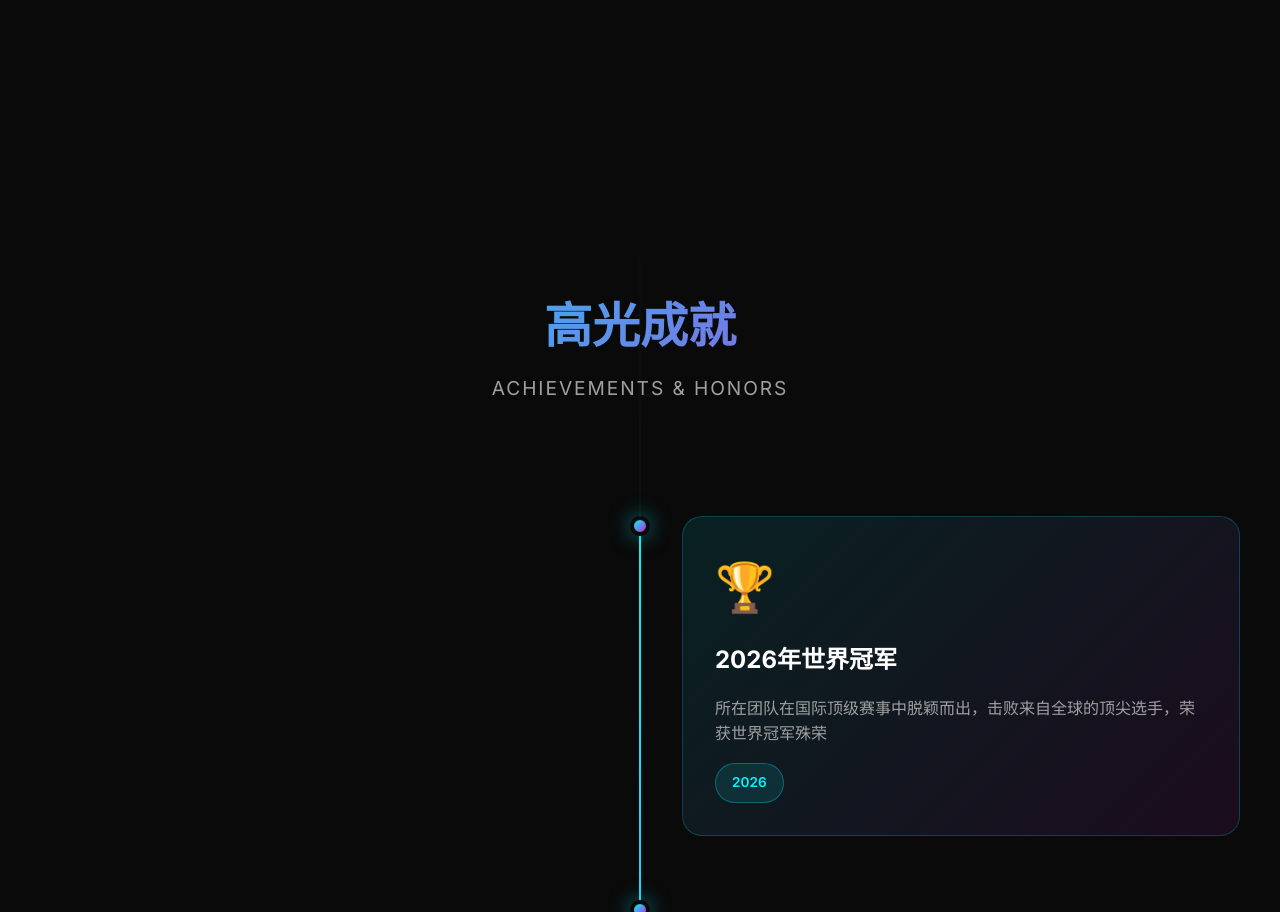
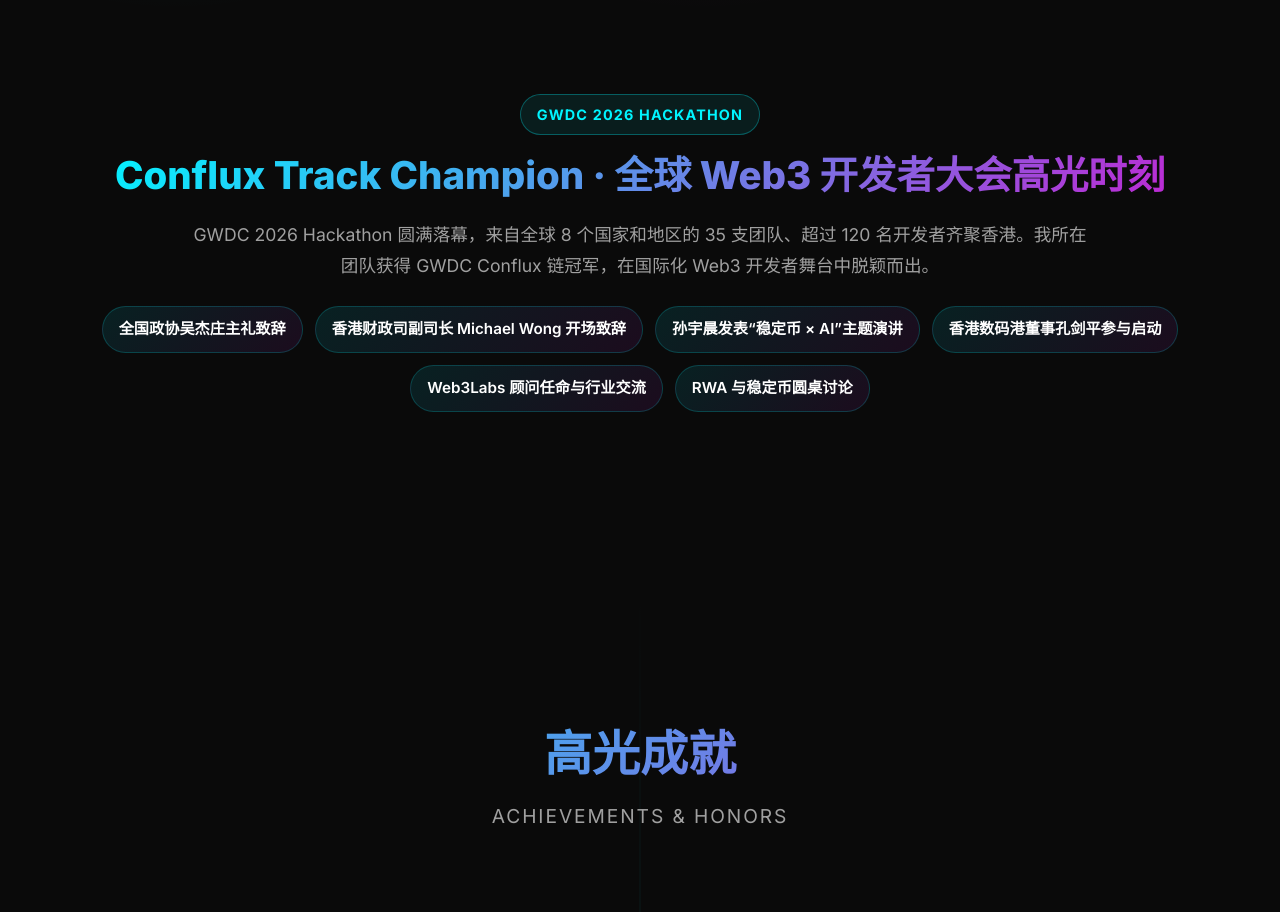
Before and after one commit to leafjava/resume, a Vue app: page / in a window 1280 px wide. Shown: the part 832-1744 px from the top of the page. Built offline with nearby package versions, Linux system fonts and the light colour scheme.

Commit message:
内容丰富

```diff
--- a/src/components/Hero.vue
+++ b/src/components/Hero.vue
@@ -19,8 +19,8 @@
           </div>
 
           <p class="hero-slogan">
-            从世界冠军赛场到区块链与 AI Agent 前沿<br/>
-            用技术与影响力连接下一代 Web3 未来
+             GWDC 2026 Hackathon 圆满落幕，来自全球 8 个国家和地区的 35 支团队、超过 120 名开发者齐聚香港。<br/>
+            我所在团队获得 GWDC Conflux 链冠军，在国际化 Web3 开发者舞台中脱颖而出。
           </p>
 
           <div class="hero-buttons">
--- a/src/views/GWDC.vue
+++ b/src/views/GWDC.vue
@@ -46,6 +46,29 @@
         class="view-more-btn"
       >
         View Interview on X →
+      </a>
+    </section>
+
+    <section class="official-award-section">
+      <h2>Official Award Announcement</h2>
+      <a
+        href="https://x.com/Web3Labs_Club/status/2021832024672399715"
+        target="_blank"
+        rel="noopener noreferrer"
+        class="official-award-card"
+      >
+        <img src="@/assets/image/gwdc3/1.png" alt="GWDC Conflux Track Champion 官方获奖发布">
+        <div class="official-award-overlay">
+          <span>View Official Award Post on X →</span>
+        </div>
+      </a>
+      <a
+        href="https://x.com/Web3Labs_Club/status/2021832024672399715"
+        target="_blank"
+        rel="noopener noreferrer"
+        class="view-more-btn official-award-btn"
+      >
+        View Official Award Post on X →
       </a>
     </section>
 
@@ -174,6 +197,67 @@
   transform: translateY(0);
 }
 
+.official-award-section .official-award-card {
+  display: block;
+  max-width: 900px;
+  margin: 0 auto;
+  position: relative;
+  border-radius: 12px;
+  overflow: hidden;
+  box-shadow: 0 8px 32px rgba(0, 245, 255, 0.2);
+  transition: transform 0.3s ease, box-shadow 0.3s ease;
+}
+
+.official-award-section .official-award-card img {
+  width: 100%;
+  height: auto;
+  display: block;
+}
+
+.official-award-section .official-award-overlay {
+  position: absolute;
+  bottom: 0;
+  left: 0;
+  right: 0;
+  background: linear-gradient(to top, rgba(0, 0, 0, 0.9), transparent);
+  padding: 2rem;
+  transform: translateY(100%);
+  transition: transform 0.3s ease;
+}
+
+.official-award-section .official-award-overlay span {
+  color: var(--color-cyan);
+  font-size: 1.2rem;
+  font-weight: 600;
+}
+
+.official-award-section .official-award-card:hover {
+  transform: translateY(-8px);
+  box-shadow: 0 12px 48px rgba(0, 245, 255, 0.3);
+}
+
+.official-award-section .official-award-card:hover .official-award-overlay {
+  transform: translateY(0);
+}
+
+.official-award-btn {
+  display: block;
+  margin: 2rem auto 0;
+  padding: 1rem 2rem;
+  background: var(--gradient-primary);
+  color: var(--color-bg);
+  font-weight: 600;
+  border-radius: 8px;
+  transition: transform 0.3s ease, box-shadow 0.3s ease;
+  text-align: center;
+  max-width: 340px;
+}
+
+.official-award-btn:hover {
+  transform: translateY(-4px);
+  box-shadow: 0 8px 24px rgba(0, 245, 255, 0.4);
+}
+
 .gallery-section .gallery-grid {
   display: grid;
   grid-template-columns: repeat(auto-fit, minmax(300px, 1fr));
--- a/src/views/HomeView.vue
+++ b/src/views/HomeView.vue
@@ -3,6 +3,22 @@
     <Hero />
 
     <section class="gwdc-gallery-section">
+      <div class="gwdc-intro">
+        <span class="gwdc-kicker">GWDC 2026 Hackathon</span>
+        <h2 class="gwdc-title">Conflux Track Champion · 全球 Web3 开发者大会高光时刻</h2>
+        <p class="gwdc-desc">
+          GWDC 2026 Hackathon 圆满落幕，来自全球 8 个国家和地区的 35 支团队、超过 120 名开发者齐聚香港。我所在团队获得 GWDC Conflux 链冠军，在国际化 Web3 开发者舞台中脱颖而出。
+        </p>
+        <div class="gwdc-highlights">
+          <span>全国政协吴杰庄主礼致辞</span>
+          <span>香港财政司副司长 Michael Wong 开场致辞</span>
+          <span>孙宇晨发表“稳定币 × AI”主题演讲</span>
+          <span>香港数码港董事孔剑平参与启动</span>
+          <span>Web3Labs 顾问任命与行业交流</span>
+          <span>RWA 与稳定币圆桌讨论</span>
+        </div>
+      </div>
+
       <div class="gwdc-gallery-grid">
         <img
           v-for="(image, index) in gwdcImages"
@@ -53,9 +69,65 @@
   background: var(--color-bg-primary);
 }
 
+.gwdc-intro {
+  max-width: 1100px;
+  margin: 0 auto 3rem;
+  text-align: center;
+}
+
+.gwdc-kicker {
+  display: inline-flex;
+  padding: 0.5rem 1rem;
+  margin-bottom: 1rem;
+  border: 1px solid rgba(0, 245, 255, 0.3);
+  border-radius: 999px;
+  background: rgba(0, 245, 255, 0.08);
+  color: var(--color-cyan);
+  font-size: 0.9rem;
+  font-weight: 700;
+  letter-spacing: 0.08em;
+  text-transform: uppercase;
+}
+
+.gwdc-title {
+  margin-bottom: 1.25rem;
+  font-size: 2.4rem;
+  font-weight: 800;
+  line-height: 1.25;
+  background: var(--gradient-primary);
+  -webkit-background-clip: text;
+  -webkit-text-fill-color: transparent;
+  background-clip: text;
+}
+
+.gwdc-desc {
+  max-width: 900px;
+  margin: 0 auto 1.5rem;
+  color: var(--color-text-secondary);
+  font-size: 1.1rem;
+  line-height: 1.8;
+}
+
+.gwdc-highlights {
+  display: flex;
+  flex-wrap: wrap;
+  justify-content: center;
+  gap: 0.75rem;
+}
+
+.gwdc-highlights span {
+  padding: 0.65rem 1rem;
+  border: 1px solid rgba(0, 245, 255, 0.18);
+  border-radius: 999px;
+  background: var(--gradient-card);
+  color: var(--color-text-primary);
+  font-size: 0.95rem;
+  font-weight: 600;
+}
+
 .gwdc-gallery-grid {
   display: grid;
-  grid-template-columns: repeat(4, minmax(0, 1fr));
+  grid-template-columns: repeat(2, minmax(0, 1fr));
   gap: 1.5rem;
   max-width: 1400px;
   margin: 0 auto;
@@ -82,6 +154,24 @@
     padding: 3rem 1rem 5rem;
   }
 
+  .gwdc-title {
+    font-size: 1.7rem;
+  }
+
+  .gwdc-desc {
+    font-size: 1rem;
+    text-align: left;
+  }
+
+  .gwdc-highlights {
+    justify-content: flex-start;
+  }
+
+  .gwdc-highlights span {
+    width: 100%;
+    text-align: left;
+  }
+
   .gwdc-gallery-grid {
     grid-template-columns: repeat(2, minmax(0, 1fr));
     gap: 1rem;
```
Also changed, not shown: src/assets/image/gwdc3/1.png (added).
